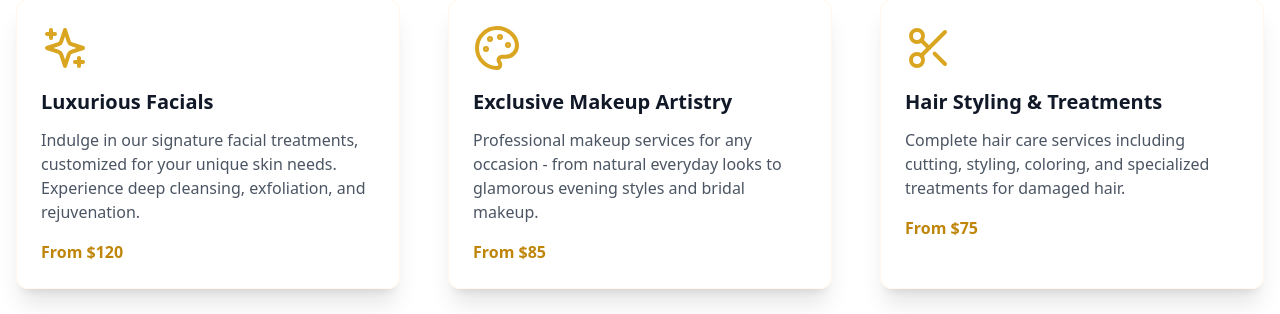
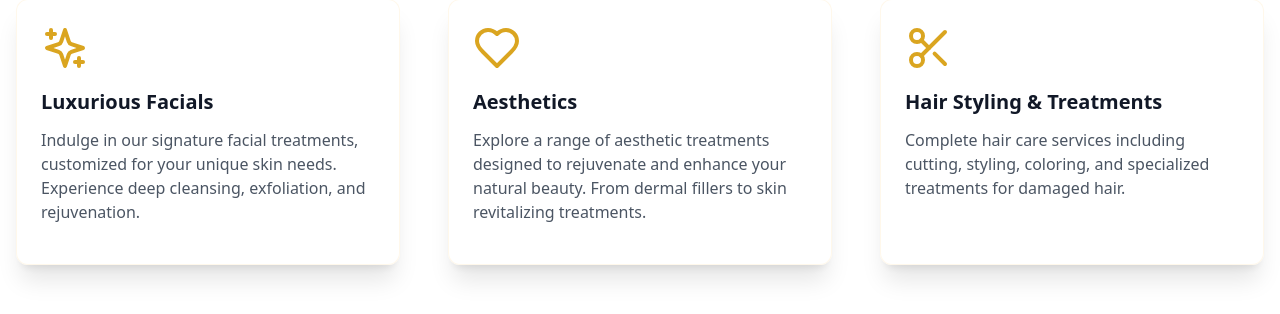
Before and after one commit to Developer353/Developer353.github.io, a React (Vite) app: page /services in a window 1280 px wide. Shown: the part 306-620 px from the top of the page. Built offline with nearby package versions, Linux system fonts and the light colour scheme; no server answers.

Commit message:
Update Services.tsx

```diff
--- a/src/pages/Services.tsx
+++ b/src/pages/Services.tsx
@@ -1,24 +1,21 @@
 import { motion } from 'framer-motion';
-import { Scissors, Palette, Sparkles } from 'lucide-react';
+import { Scissors, Sparkles, Heart } from 'lucide-react'; // Added 'Heart' icon for aesthetics
 
 const services = [
   {
     icon: Sparkles,
     title: 'Luxurious Facials',
-    description: 'Indulge in our signature facial treatments, customized for your unique skin needs. Experience deep cleansing, exfoliation, and rejuvenation.',
-    price: 'From $120'
+    description: 'Indulge in our signature facial treatments, customized for your unique skin needs. Experience deep cleansing, exfoliation, and rejuvenation.'
   },
   {
-    icon: Palette,
-    title: 'Exclusive Makeup Artistry',
-    description: 'Professional makeup services for any occasion - from natural everyday looks to glamorous evening styles and bridal makeup.',
-    price: 'From $85'
+    icon: Heart, // Changed icon for Aesthetics
+    title: 'Aesthetics',
+    description: 'Explore a range of aesthetic treatments designed to rejuvenate and enhance your natural beauty. From dermal fillers to skin revitalizing treatments.'
   },
   {
     icon: Scissors,
     title: 'Hair Styling & Treatments',
-    description: 'Complete hair care services including cutting, styling, coloring, and specialized treatments for damaged hair.',
-    price: 'From $75'
+    description: 'Complete hair care services including cutting, styling, coloring, and specialized treatments for damaged hair.'
   }
 ];
 
@@ -52,7 +49,6 @@ export default function Services() {
               <service.icon className="w-12 h-12 text-gold-500 mb-4 group-hover:scale-110 transition-transform duration-300" />
               <h2 className="text-xl font-semibold mb-3">{service.title}</h2>
               <p className="text-gray-600 mb-4">{service.description}</p>
-              <p className="text-gold-600 font-semibold">{service.price}</p>
             </motion.div>
           ))}
         </div>
```
